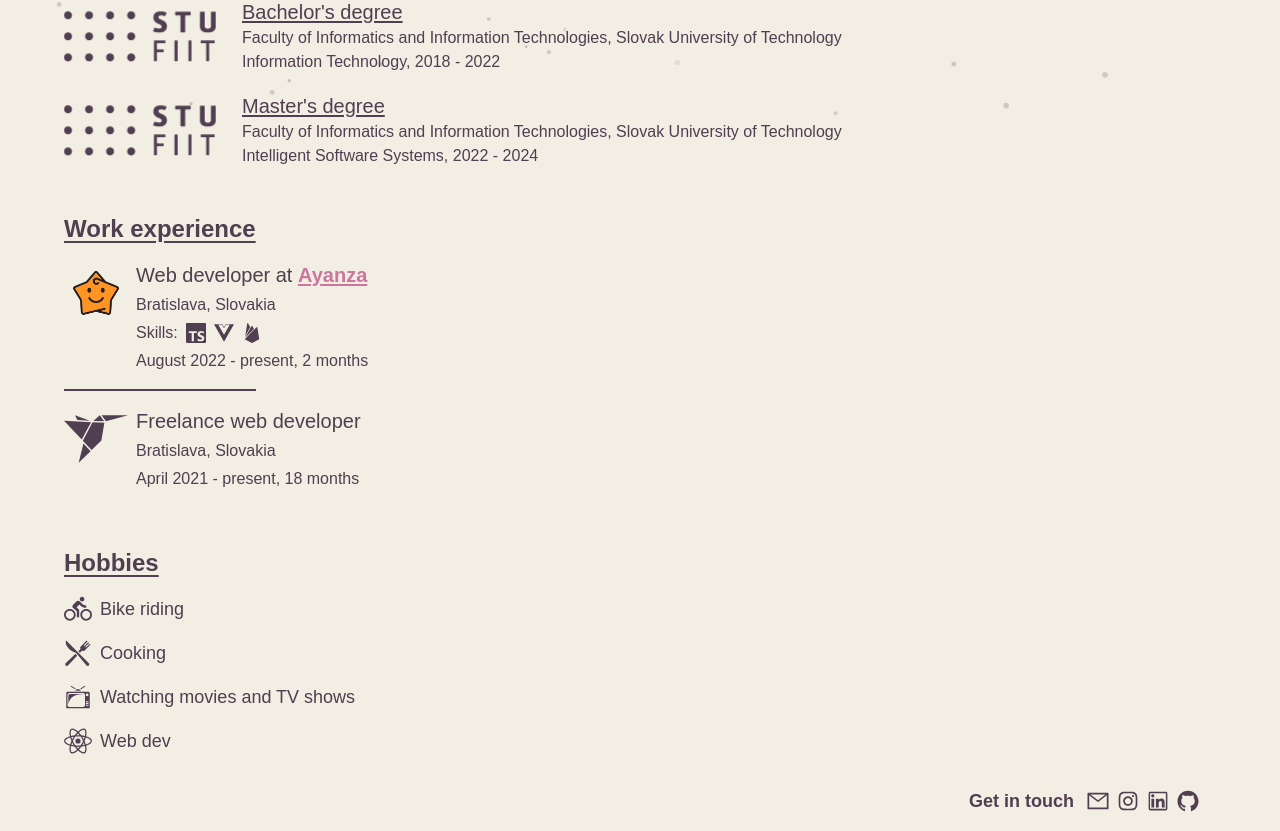
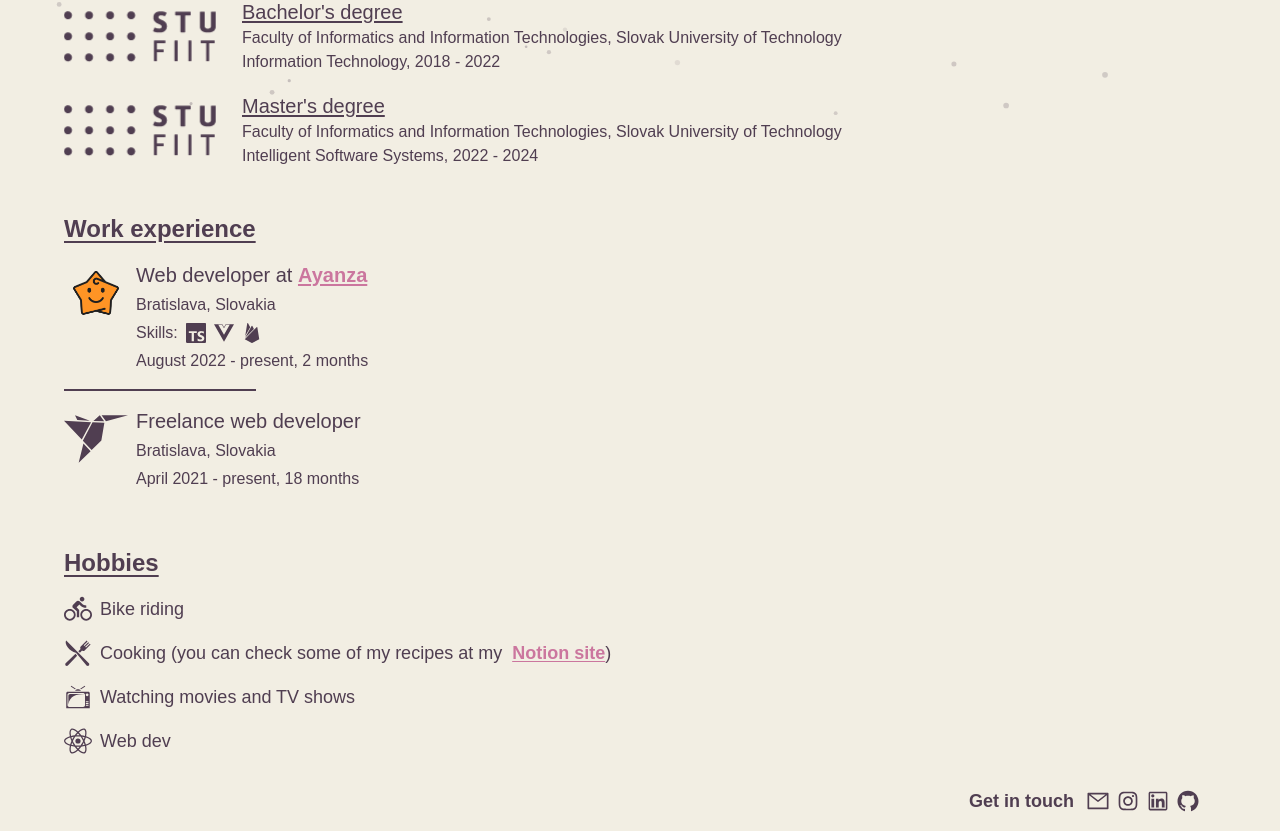
Before and after one commit to jakubabrahoim/next.js-shenenigans, a Next.js app: page / in a window 1280 px wide. Shown: the part 681-1512 px from the top of the page. Built offline with nearby package versions, Linux system fonts and the light colour scheme.

Commit message:
added link to my notion

```diff
--- a/components/Home/Hobbies.tsx
+++ b/components/Home/Hobbies.tsx
@@ -16,7 +16,17 @@ const Hobbies = () => {
                 </span>
                 <span className='flex items-center gap-2'>
                     <ReactIcon icon={<GiKnifeFork />} iconClass='w-7 h-7' />
-                    Cooking
+                    <p>
+                    Cooking (you can check some of my recipes at my &nbsp;
+                        <a
+                            href='https://jakub-abrahoim.notion.site/4c571061bd5748c2b41795065df831be?v=263515eebeea44e28216fd6b4be65f41'
+                            className='font-bold text-orchid underline underline-offset-2 transition duration-500 hover:text-orchid-200'
+                            target='_blank'
+                            rel='noreferrer'
+                        >
+                            Notion site
+                        </a>)
+                    </p>
                 </span>
                 <span className='flex items-center gap-2'>
                     <ReactIcon icon={<GiTv />} iconClass='w-7 h-7' />
```
